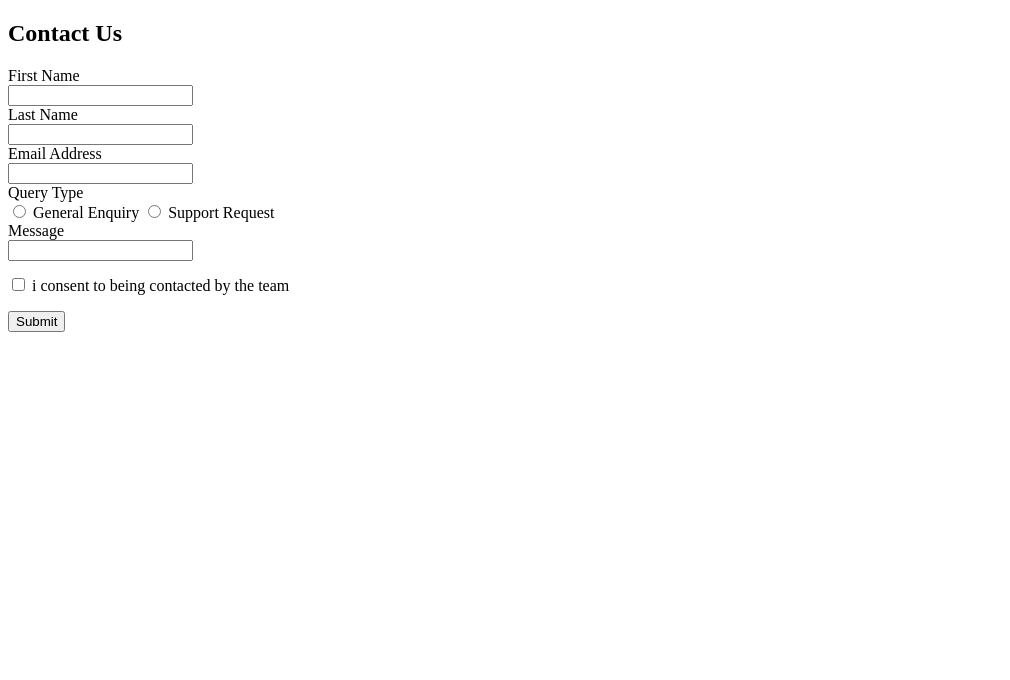
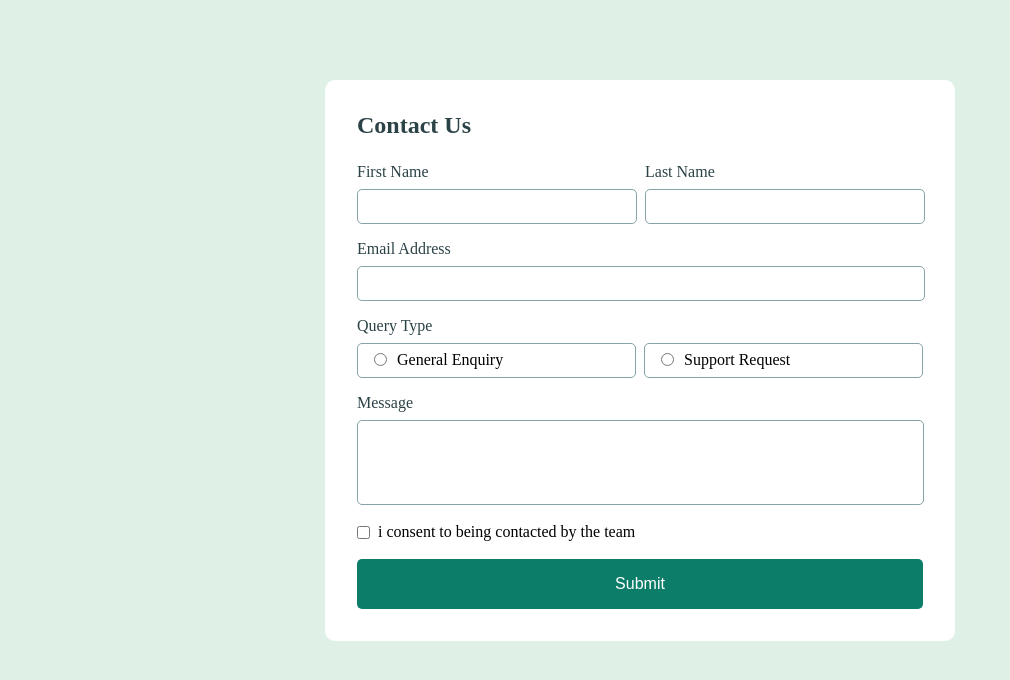
Before and after one commit to mahmood-moghaddasi/contact-form, a plain HTML site: page index.html in a window 1280 px wide. Shown: the whole page, without its empty margins (0-1010 px from the left). Drawn offline with Linux system fonts and the light colour scheme.

Commit message:
adding main style and focus styles

```diff
--- a/index.html
+++ b/index.html
@@ -10,26 +10,36 @@
     <div class="container">
       <h2>Contact Us</h2>
       <form action="">
-        <div id="first_name">
-          <label>First Name</label>
-          <input type="text" />
-        </div>
-        <div id="last_name">
-          <label>Last Name</label>
-          <input type="text" />
+        <div id="name">
+          <div id="first_name">
+            <label>First Name</label>
+            <input class="border-color" type="text" />
+          </div>
+          <div id="last_name">
+            <label>Last Name</label>
+            <input class="border-color" type="text" />
+          </div>
         </div>
         <div id="email">
           <label for="">Email Address</label>
-          <input type="email" />
+          <input class="border-color" type="email" />
         </div>
-        <div id="email">
+        <div id="radio">
           <label for="">Query Type</label>
-          <input type="radio" /> General Enquiry <input type="radio" /> Support
-          Request
+          <div id="radioButton">
+            <div>
+              <input class="border-color" type="radio" />
+              <span>General Enquiry</span>
+            </div>
+            <div>
+              <input class="border-color" type="radio" />
+              <span> Support Request </span>
+            </div>
+          </div>
         </div>
         <div id="message">
           <label for="">Message</label>
-          <input type="text" />
+          <textarea class="border-color" type="text"></textarea>
         </div>
         <div id="checkBox">
           <input type="checkbox" name="" id="" />
--- a/style/style.css
+++ b/style/style.css
@@ -1,14 +1,117 @@
 :root {
   --color-primary-green-200: hsl(148, 38%, 91%);
-  --color-primary-green-600: hsl(169, 82%, 27%);
+  --color-primary-green-600: rgb(12, 125, 105);
   --color-primary-red: hsl(0, 66%, 54%);
   --color-neutral-white: hsl(0, 0%, 100%);
   --color-neutral-Grey-500: hsl(186, 15%, 59%);
   --color-neutral-Grey-900: hsl(187, 24%, 22%);
 }
+* {
+  padding: 0;
+  margin: 0;
+  box-sizing: border-box;
+}
 /*
-- Mobile: 375px
-- Desktop: 1440px */
+- Mobile: 375px- Desktop: 1440px */
+body {
+  background-color: var(--color-primary-green-200);
+  padding: 5rem 0;
+}
+.container {
+  border-radius: 10px;
+  margin: auto;
+  background-color: white;
+  width: 630px;
+  padding: 2rem;
+}
+h2 {
+  margin-bottom: 1.5rem;
+  color: var(--color-neutral-Grey-900);
+}
+form {
+  display: flex;
+  flex-direction: column;
+  gap: 1rem;
+}
+
+#name {
+  display: flex;
+  width: 100%;
+  justify-content: space-between;
+  gap: 0.5rem;
+}
+#name label {
+  font-size: 16px;
+}
+#name div input {
+  width: 280px;
+  height: 35px;
+  border-radius: 5px;
+}
 label {
   display: block;
+  margin-bottom: 0.5rem;
+  color: var(--color-neutral-Grey-900);
 }
+#email input {
+  width: 568px;
+  height: 35px;
+  border-radius: 5px;
+}
+#message textarea {
+  width: 567px;
+  height: 85px;
+  border-radius: 5px;
+  padding: 0.5rem 1rem;
+  display: table-cell;
+  outline: none;
+  resize: none;
+}
+
+#radio div div {
+  width: 280px;
+  height: 35px;
+  padding: 0.5rem 1rem;
+  border-radius: 5px;
+  border: 1px var(--color-neutral-Grey-500) solid;
+}
+#radio > div {
+  display: flex;
+  gap: 0.5rem;
+}
+#radio span {
+  position: relative;
+  top: -1px;
+}
+#radio input[type="radio"] {
+  margin-right: 6px;
+  accent-color: var(--color-primary-green-600);
+}
+#checkBox input {
+  accent-color: var(--color-primary-green-600);
+}
+#checkBox p {
+  position: relative;
+  top: -2.5px;
+  left: 4px;
+}
+button {
+  height: 50px;
+  border: none;
+  background-color: var(--color-primary-green-600);
+  border-radius: 5px;
+  color: var(--color-neutral-white);
+  cursor: pointer;
+  font-size: 16px;
+}
+input {
+  outline: none;
+  padding: 1rem;
+  color: var(--color-neutral-Grey-900);
+}
+.border-color:focus {
+  border: 1px rgb(12, 125, 105) solid;
+}
+.border-color {
+  border: 1px var(--color-neutral-Grey-500) solid;
+}
```
